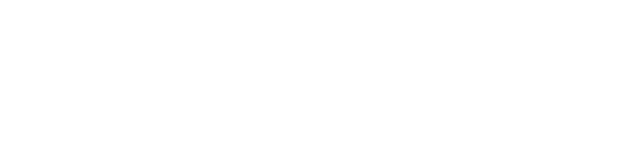
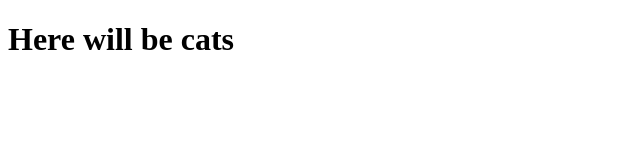
Before and after one commit to kriperAsasin2007/cool-cats, a plain HTML site: page index.html in a window 1280 px wide. Shown: the whole page, without its empty margins (0-640 px from the left). Drawn offline with Linux system fonts and the light colour scheme.

Commit message:
updated index.html

```diff
--- a/index.html
+++ b/index.html
@@ -6,6 +6,6 @@
     <title>Cool cats</title>
 </head>
 <body>
-
+    <h1>Here will be cats</h1>
 </body>
 </html>
```
